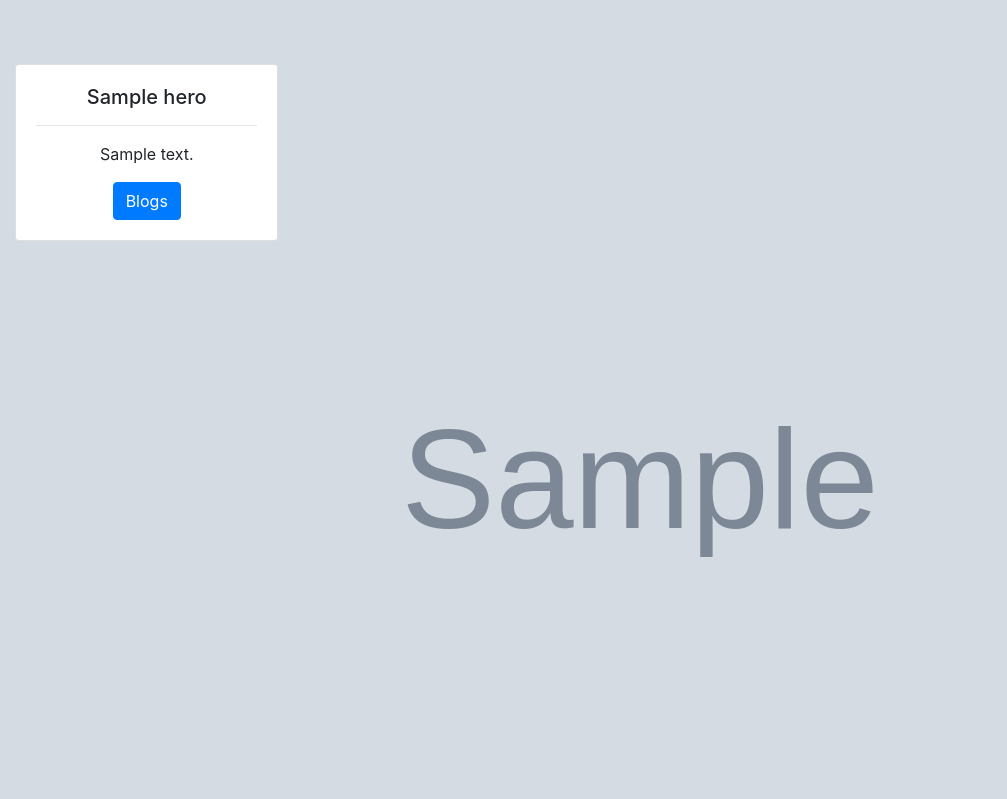
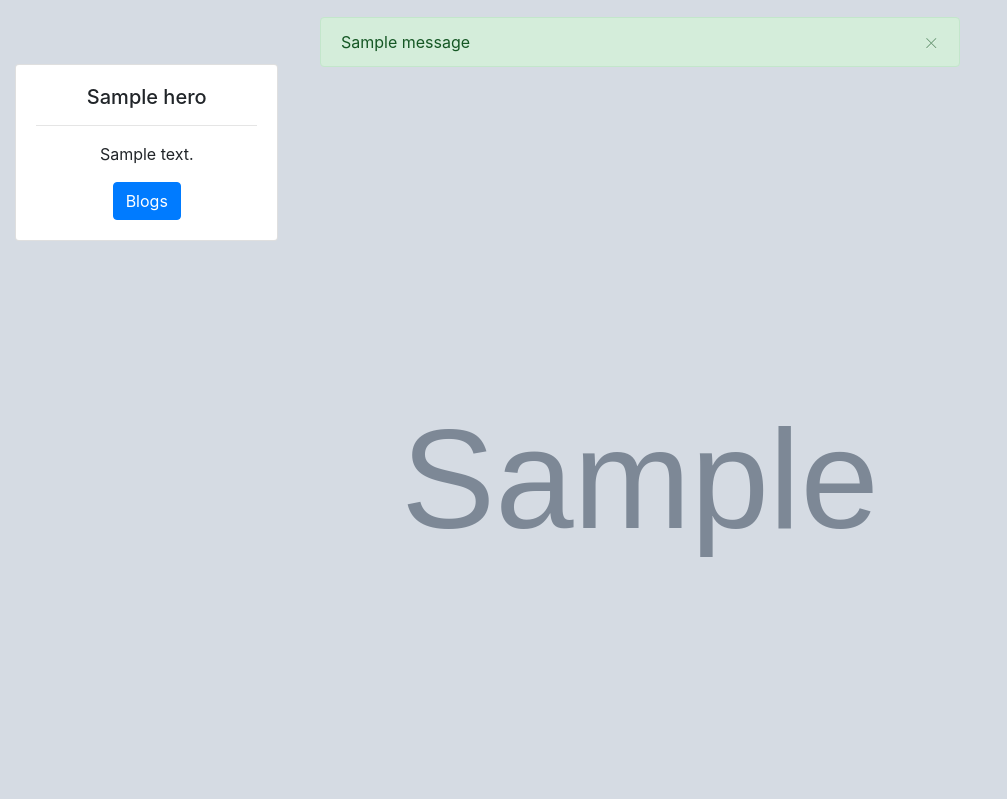
Before and after one commit to hughes84/my-blog-pp4, a Django app: page / in a window 1280 px wide. Shown: the part 99-898 px from the top of the page, without its empty margins (0-1007 px from the left). Run offline with Django 3.2, Linux system fonts and the light colour scheme; tables that the repository leaves empty hold one stand-in row (values such as "Sample post"); grey boxes marked "Sample" are stand-in pictures; one stand-in notice (Sample message) is shown; some libraries are stand-ins or nearby versions.

Commit message:
Add django messages to templates and add modal for deleting comments

```diff
--- a/static/css/style.css
+++ b/static/css/style.css
@@ -1,5 +1,9 @@
 /* Global Styles */
-
+#messages {
+    top: 100px;
+    left: 25%;
+    width: 50%;
+}
 
 /* Body Styles */
 body {
--- a/templates/base.html
+++ b/templates/base.html
@@ -7,6 +7,7 @@
     <!-- Meta tags for responsive design -->
     <meta name="viewport" content="width=device-width, initial-scale=1"/>
     <link rel="shortcut icon" type="image/png" href="{% static 'favicon.png' %}" >
+
 
     <!-- External CSS stylesheets -->
     <link rel="stylesheet" href="{% static 'css/style.css' %}">
@@ -34,12 +35,27 @@
 <body class="d-flex flex-column h-100">
 {% include 'includes/header.html' %}
 
+{% if messages %}
+  <div id="messages" class="container mt-3 position-absolute">
+    {% for message in messages %}
+    <div class="alert alert-success alert-dismissible" role="alert">
+        {{ message }}
+        <button type="button" class="close" data-dismiss="alert" aria-label="Close">
+            <span aria-hidden="true">&times;</span>
+          </button>
+      </div>
+    {% endfor %}
+  </div>
+{% endif %}
+
     <main class="main-bg">
         {% block content %}
         <!-- Content Goes here -->
         {% endblock content %}
     </main>
     {% include 'includes/footer.html' %}
+
+
     <script>
         setTimeout(function () {
             let messages = document.getElementById('msg');
@@ -54,6 +70,8 @@
             var headerHeight = $('.header-nav').outerHeight();
             $('main').css('margin-top', headerHeight + 'px');
         }
+
+
     </script>
 </body>
 
```
Also changed, not shown: templates/post_detail.html (+25 -1 lines), templates/user_profile.html (+17 -1 lines), blog/views.py (line endings or trailing spaces).
